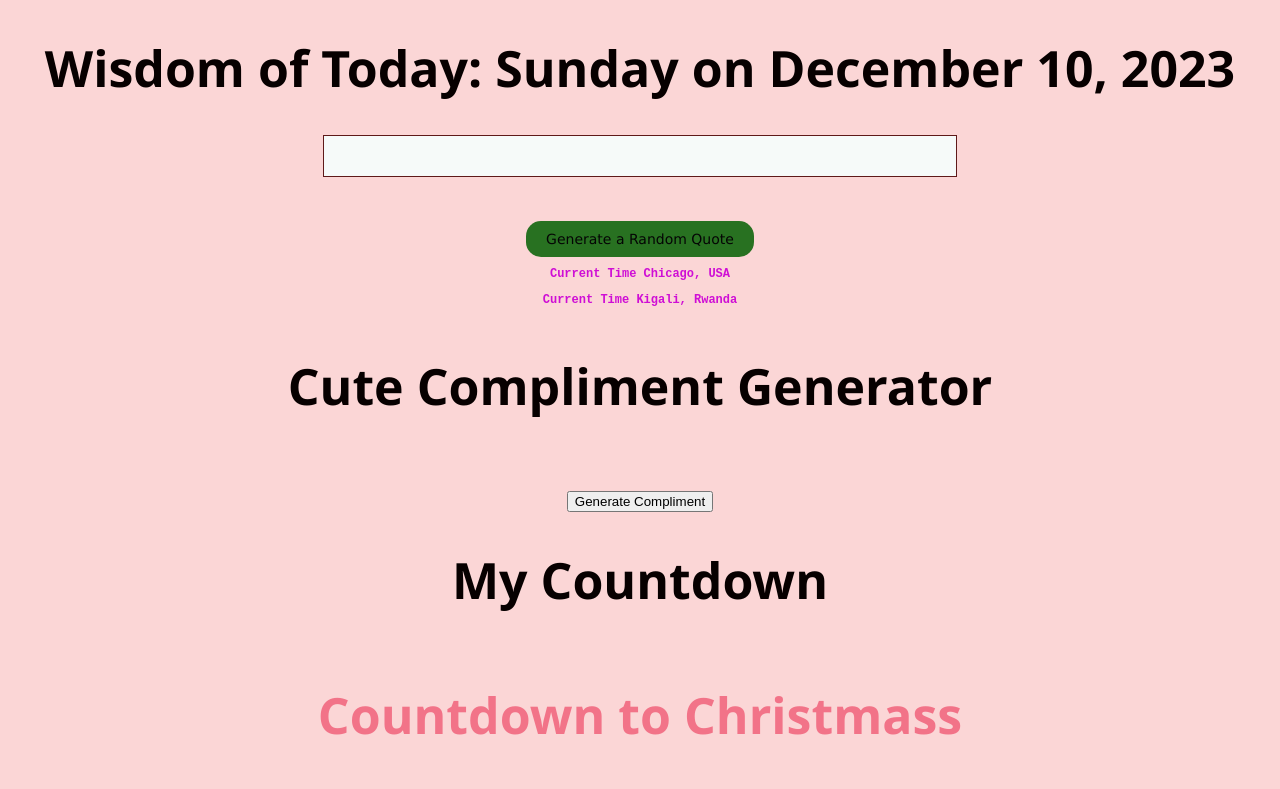
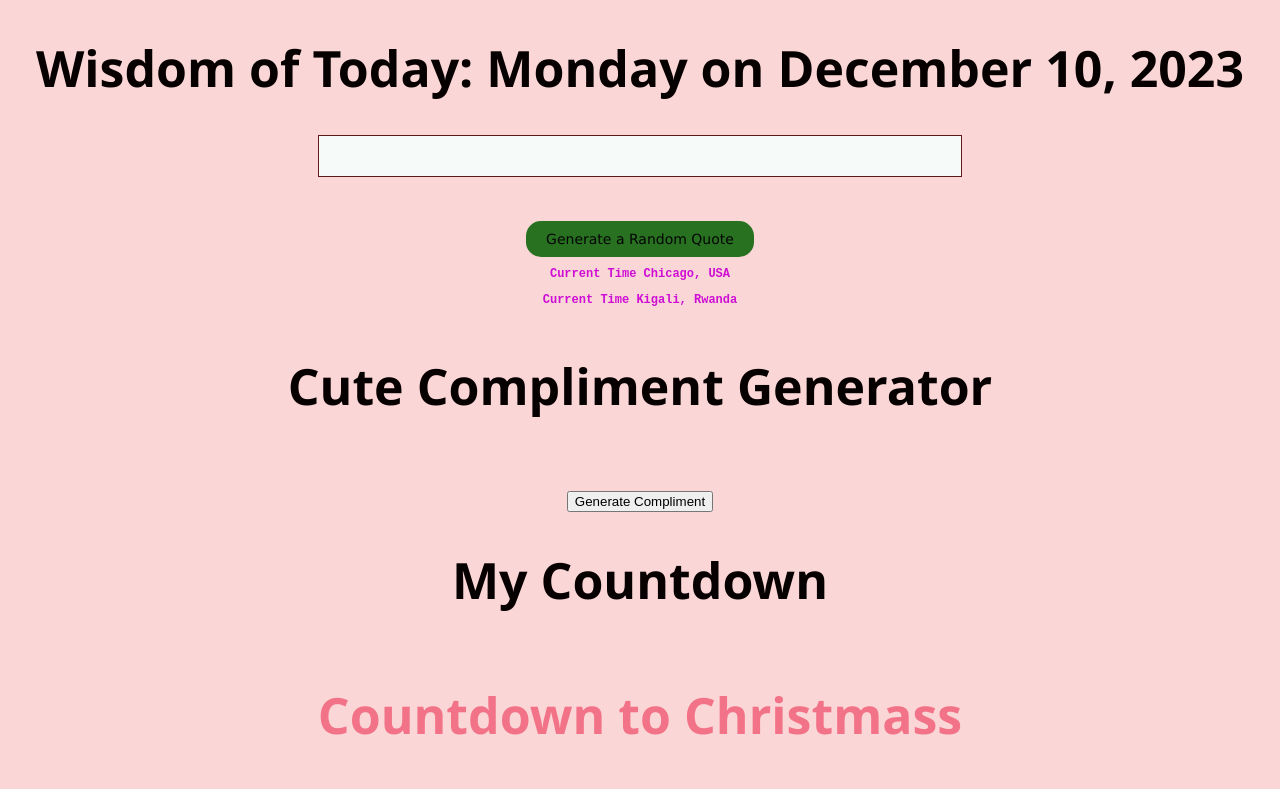
Before and after one commit to Lande21/RandomQuote, a React (Create React App) app: page / in a window 1280 px wide. Shown: the top 789 px of the page. Built offline with nearby package versions, Linux system fonts and the light colour scheme; no server answers.

Commit message:
changes for thursday

```diff
--- a/src/QuoteDisplay.js
+++ b/src/QuoteDisplay.js
@@ -61,7 +61,7 @@ function QuoteDisplay() {
   return (
     <div>
 
-      <h1>Wisdom of Today: Sunday on December 10, 2023 </h1>
+      <h1>Wisdom of Today: Monday on December 10, 2023 </h1>
       <div class="quote-container">
       <blockquote className="quote">{quote}
       </blockquote>
```
